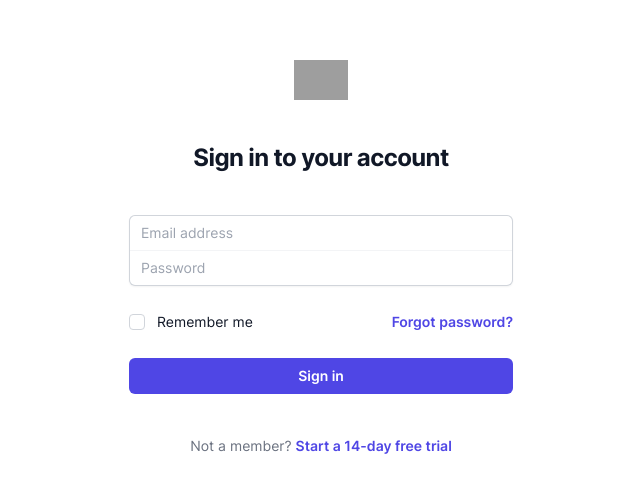
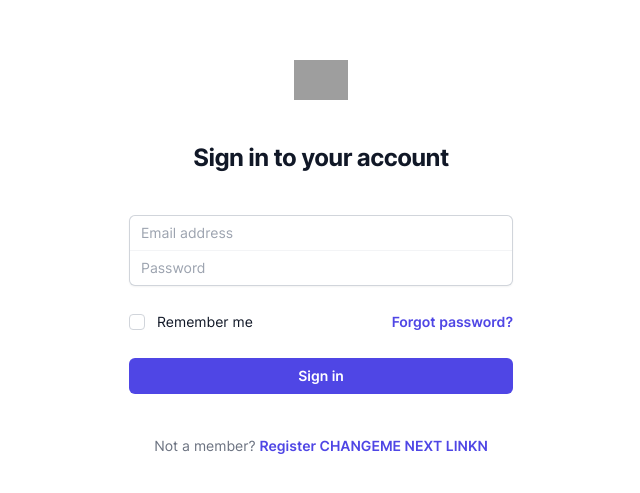
Before and after one commit to KevinH45/Bussin-Buddies, a Next.js app in the folder frontend/: page /login in a window 1280 px wide. Shown: the part 141-634 px from the top of the page, without its empty margins (319-959 px from the left). Built offline with nearby package versions, Linux system fonts and the light colour scheme; grey boxes are pictures that could not be loaded.

Commit message:
login layout

```diff
--- /dev/null
+++ b/frontend/src/app/login/layout.tsx
@@ -0,0 +1,17 @@
+import { Metadata } from 'next';
+import * as React from 'react';
+
+import '@/styles/colors.css';
+
+export const metadata: Metadata = {
+  title: 'Login',
+  description: 'Login',
+};
+
+export default function ComponentsLayout({
+  children,
+}: {
+  children: React.ReactNode;
+}) {
+  return <>{children}</>;
+}
--- a/frontend/src/app/login/page.tsx
+++ b/frontend/src/app/login/page.tsx
@@ -2,19 +2,6 @@
 
 import Head from 'next/head';
 import * as React from 'react';
-
-import ArrowLink from '@/components/links/ArrowLink';
-import ButtonLink from '@/components/links/ButtonLink';
-import UnderlineLink from '@/components/links/UnderlineLink';
-import UnstyledLink from '@/components/links/UnstyledLink';
-
-/**
- * SVGR Support
- * Caveat: No React Props Type.
- *
- * You can override the next-env if the type is important to you
- * @see https://stackoverflow.com/questions/68103844/how-to-override-next-js-svg-module-declaration
- */
 
 export default function HomePage() {
     return (
@@ -100,7 +87,7 @@ export default function HomePage() {
                     <p className="text-center text-sm leading-6 text-gray-500">
                         Not a member?{' '}
                         <a href="#" className="font-semibold text-indigo-600 hover:text-indigo-500">
-                            Start a 14-day free trial
+                            Register CHANGEME NEXT LINKN
                         </a>
                     </p>
                 </div>
```
